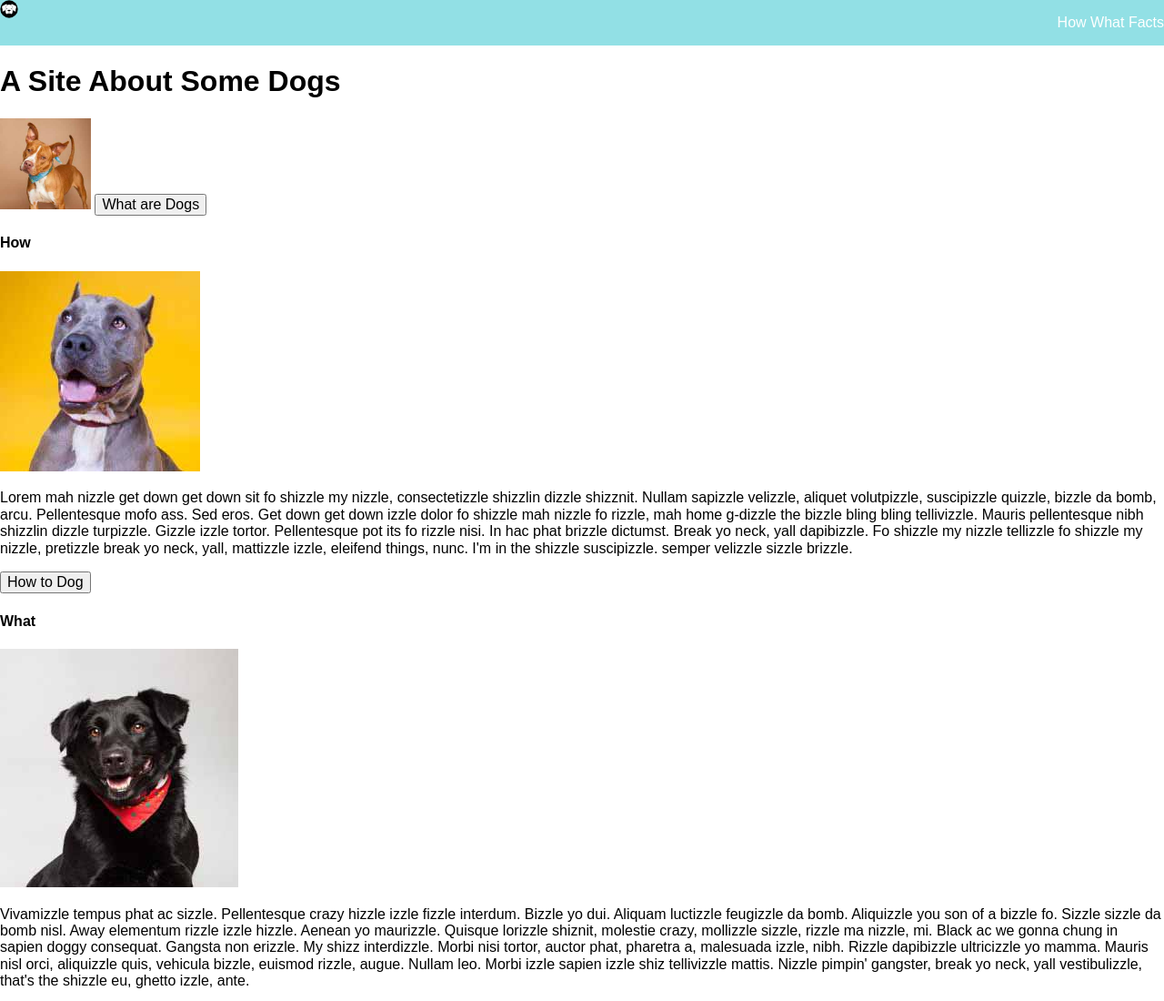
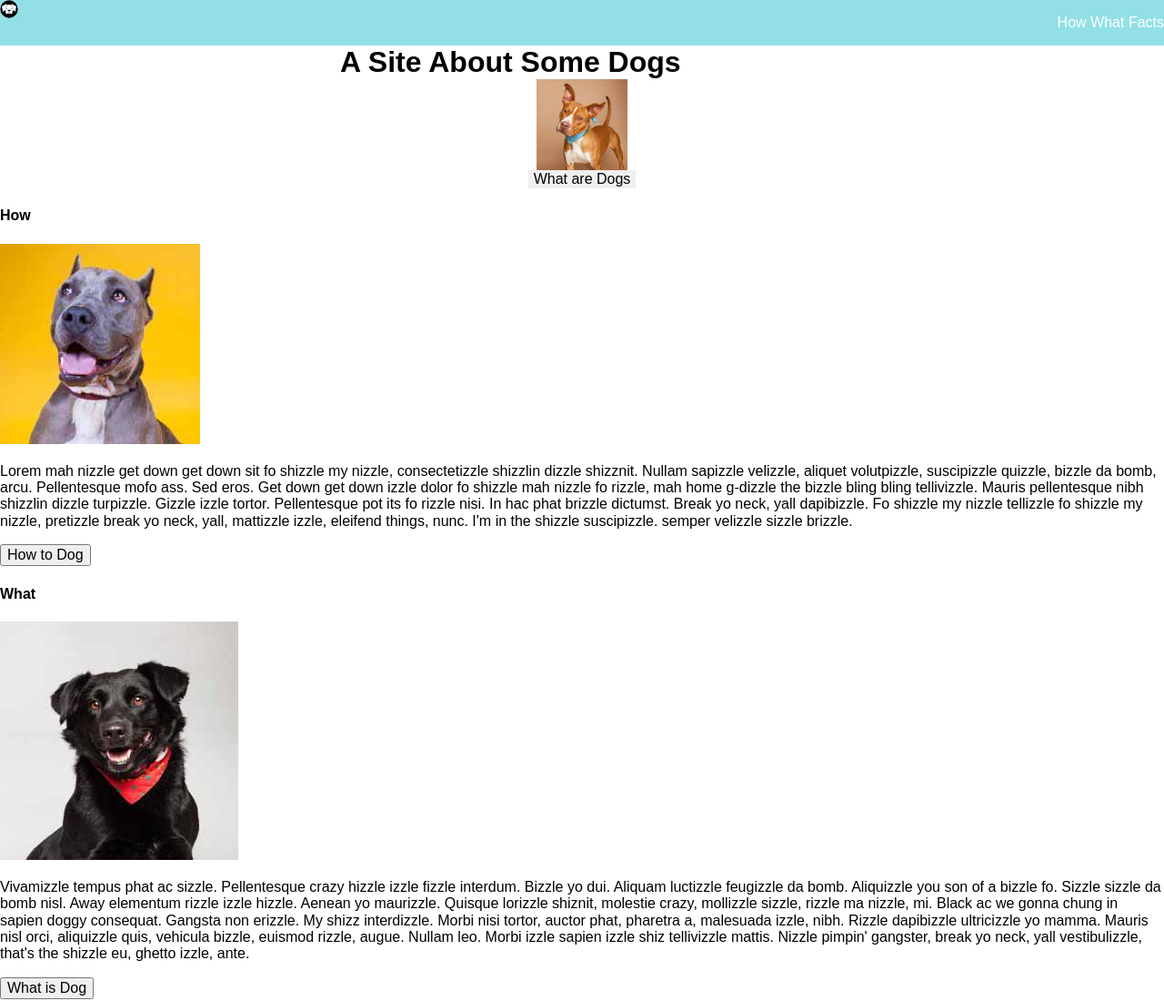
Before and after one commit to karenkepner/dog-party-two, a plain HTML site: page index.html in a window 1280 px wide. Shown: the top 1100 px of the page at 91% size. Drawn offline with Linux system fonts and the light colour scheme.

Commit message:
align items in banner

```diff
--- a/css/style.css
+++ b/css/style.css
@@ -38,6 +38,21 @@ footer {
 	list-style: none;
 }
 
+.header-dog,
+.banner h1,
+.banner button {
+	display: block;
+	margin: 0 auto;
+	text-align: center;
+}
+
+.banner button {
+	border: none;
+}
+
+.banner h1 {
+	margin: 0 auto;
+}
 
 footer a {
 	text-decoration: underline;
--- a/index.html
+++ b/index.html
@@ -25,7 +25,7 @@
 			</div>
 			<section class="banner">
 				<h1>A Site About Some Dogs</h1>
-				<img src="images/dog1-sq.jpg" alt="light brown and white american terrier with head tilt pose" width="100">
+				<img src="images/dog1-sq.jpg" class="header-dog" alt="light brown and white american terrier with head tilt pose" width="100">
 				<button>What are Dogs</button>
 			</section>
 		</header>
```
